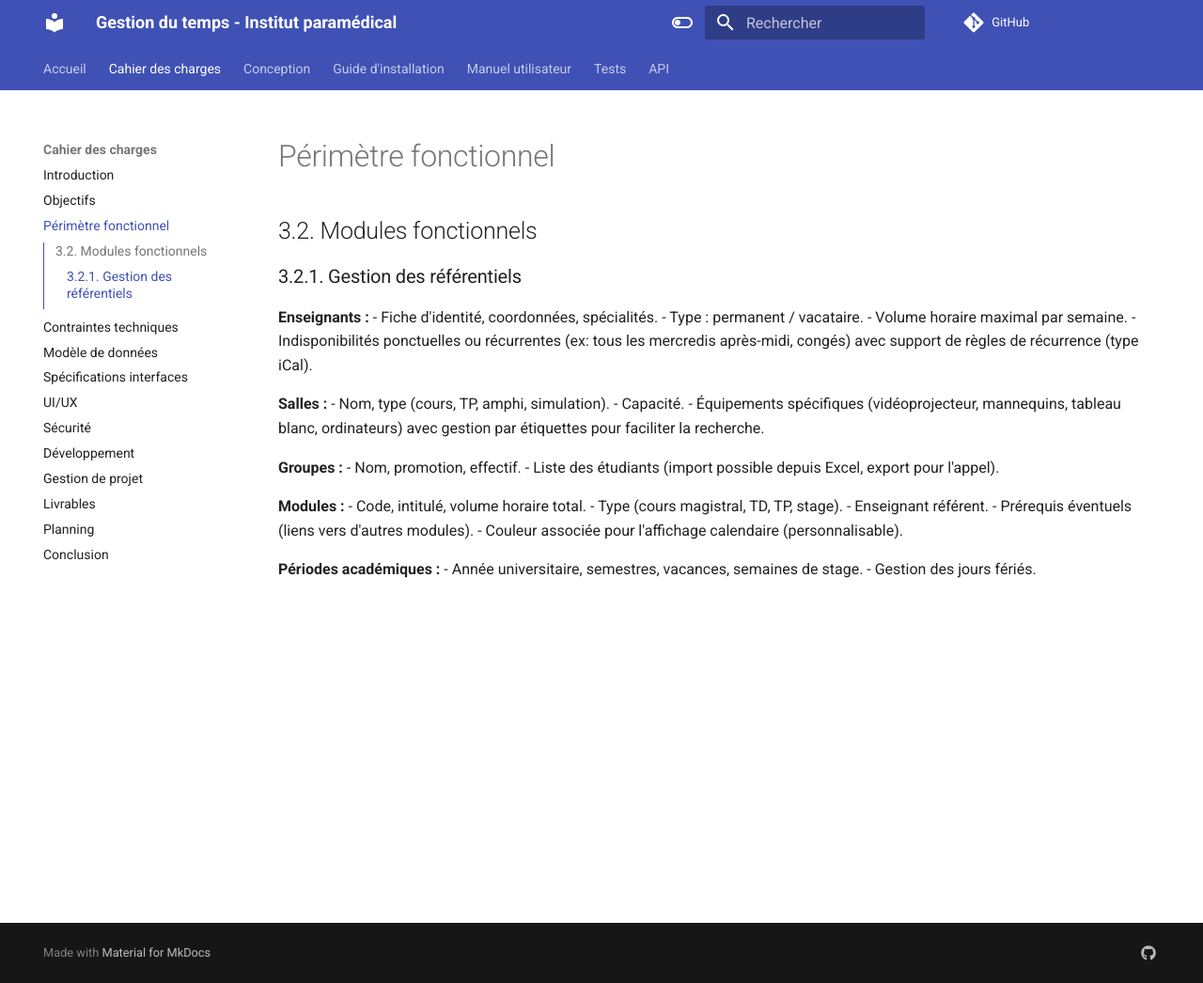
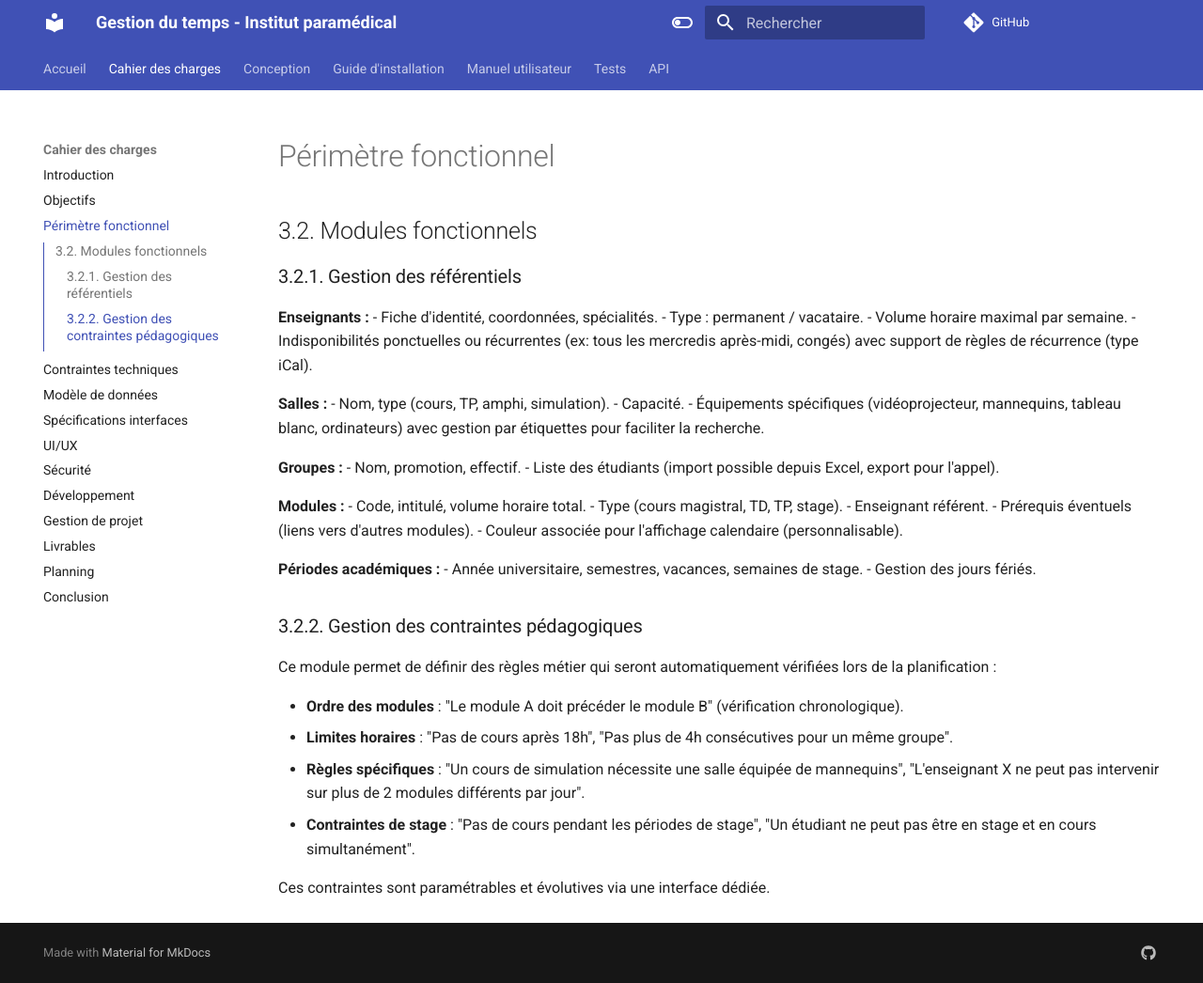
Before and after one commit to slaz851945/gestion-temps-paramedical, an MkDocs documentation site: the page built from docs/cahier-des-charges/03-perimetre-fonctionnel.md, in a window 1280 px wide and 1046 px high. Shown: the whole window at 94% size. Built offline with MkDocs 1.6.1 and Material for MkDocs 9.7.7, drawn with Linux system fonts in a browser that asks for light colours; comment, search, counter and statistics services are not loaded.

Commit message:
ajout perimettre fonctionnel

```diff
--- a/docs/cahier-des-charges/03-perimetre-fonctionnel.md
+++ b/docs/cahier-des-charges/03-perimetre-fonctionnel.md
@@ -27,3 +27,14 @@
 **Périodes académiques :**
 - Année universitaire, semestres, vacances, semaines de stage.
 - Gestion des jours fériés.
+
+### 3.2.2. Gestion des contraintes pédagogiques
+
+Ce module permet de définir des règles métier qui seront automatiquement vérifiées lors de la planification :
+
+- **Ordre des modules** : "Le module A doit précéder le module B" (vérification chronologique).
+- **Limites horaires** : "Pas de cours après 18h", "Pas plus de 4h consécutives pour un même groupe".
+- **Règles spécifiques** : "Un cours de simulation nécessite une salle équipée de mannequins", "L'enseignant X ne peut pas intervenir sur plus de 2 modules différents par jour".
+- **Contraintes de stage** : "Pas de cours pendant les périodes de stage", "Un étudiant ne peut pas être en stage et en cours simultanément".
+
+Ces contraintes sont paramétrables et évolutives via une interface dédiée.
```
Also changed, not shown: docs/cahier-des-charges/04-contraintes-techniques.md (deleted, +0 -10 lines).
